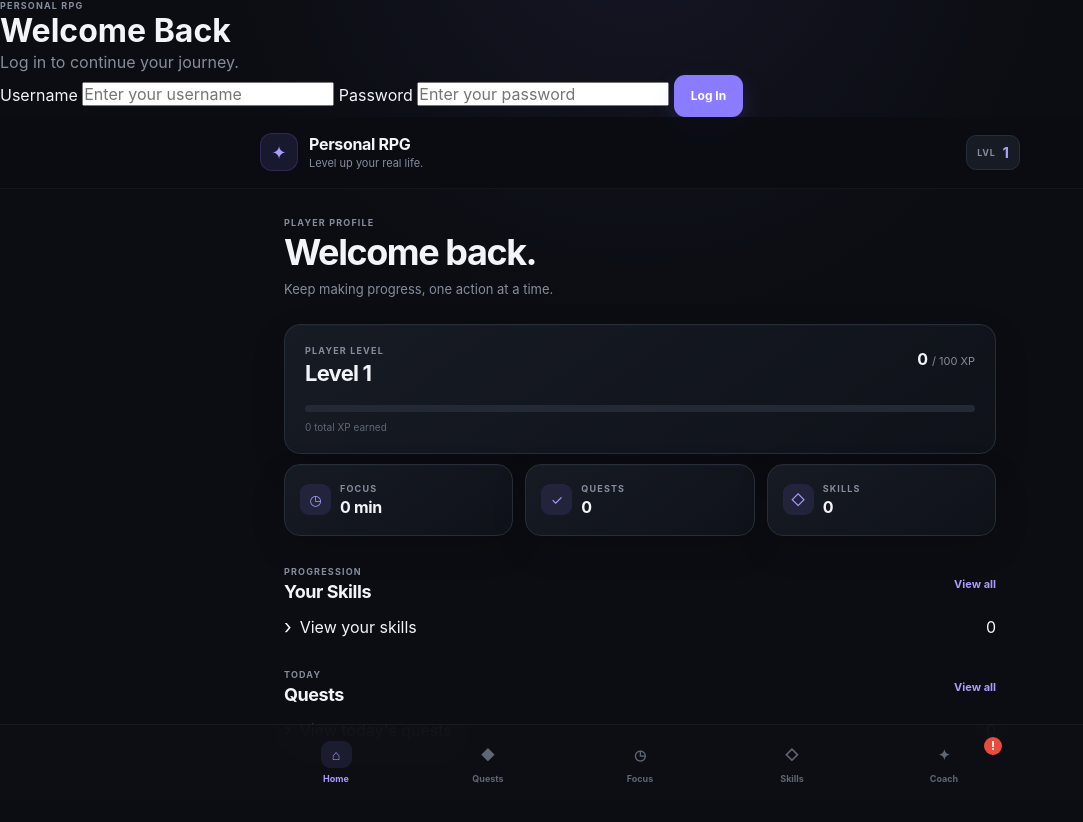
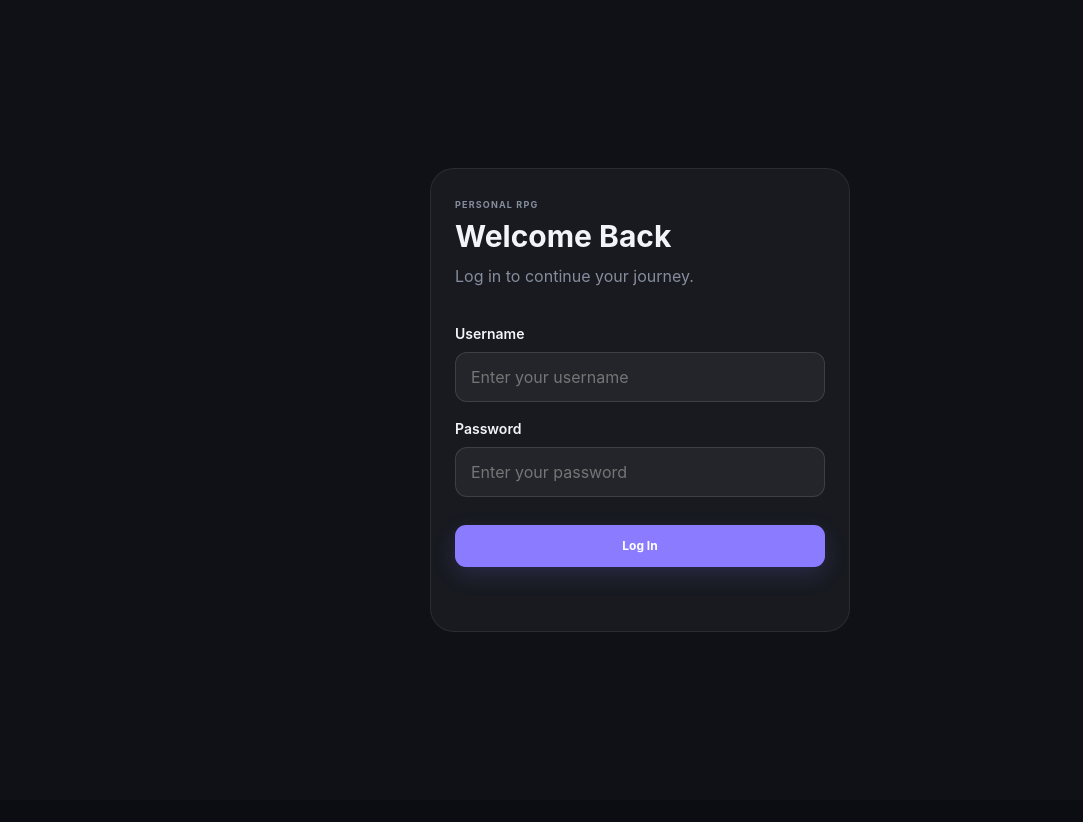
Before and after one commit to hassangill627-sys/Personal-RPG, a plain HTML site: page index.html in a window 1280 px wide. Shown: the whole page, without its empty margins (0-1083 px from the left). After the commit the page ends 800 px from the top, so only its background shows below. Drawn offline with Linux system fonts and the light colour scheme; a script that the page names is missing.

Commit message:
Update style.css

```diff
--- a/style.css
+++ b/style.css
@@ -1380,4 +1380,93 @@ line-height: 1.5;
     justify-content: space-between;
     gap: 16px;
     margin-bottom: 20px;
-    padding: 16
+    padding: 16px 18px
+    border-radius: 16px;
+    background: rgba(139, 124, 255, 0.12);
+    border: 1px solid rgba(139, 124, 255, 0.25);
+}
+
+.coach-level span {
+    font-size: 14px;
+    opacity: 0.75;
+}
+
+.coach-level strong {
+    display: flex;
+    align-items: center;
+    justify-content: center;
+    min-width: 46px;
+    height: 46px;
+    border-radius: 14px;
+    background: rgba(139, 124, 255, 0.2);
+    font-size: 20px;
+}
+
+.login-screen {
+    position: fixed;
+    inset: 0;
+    z-index: 10000;
+    display: flex;
+    align-items: center;
+    justify-content: center;
+    padding: 20px;
+    background: #0f1117;
+}
+
+.login-card {
+    width: 100%;
+    max-width: 420px;
+    padding: 30px 24px;
+    border-radius: 24px;
+    background: rgba(255, 255, 255, 0.04);
+    border: 1px solid rgba(255, 255, 255, 0.08);
+}
+
+.login-card h1 {
+    margin: 8px 0 10px;
+    font-size: 30px;
+}
+
+.login-card > .muted {
+    margin-bottom: 28px;
+}
+
+.login-form {
+    display: flex;
+    flex-direction: column;
+    gap: 10px;
+}
+
+.login-form label {
+    margin-top: 8px;
+    font-size: 14px;
+    font-weight: 600;
+}
+
+.login-form input {
+    width: 100%;
+    padding: 14px 15px;
+    border-radius: 12px;
+    border: 1px solid rgba(255, 255, 255, 0.12);
+    background: rgba(255, 255, 255, 0.05);
+    color: inherit;
+    font-size: 16px;
+    outline: none;
+    box-sizing: border-box;
+}
+
+.login-form input:focus {
+    border-color: rgba(139, 124, 255, 0.7);
+}
+
+.login-form .primary-button {
+    width: 100%;
+    margin-top: 18px;
+}
+
+.login-message {
+    min-height: 20px;
+    margin: 4px 0 0;
+    text-align: center;
+    font-size: 14px;
+}
```
